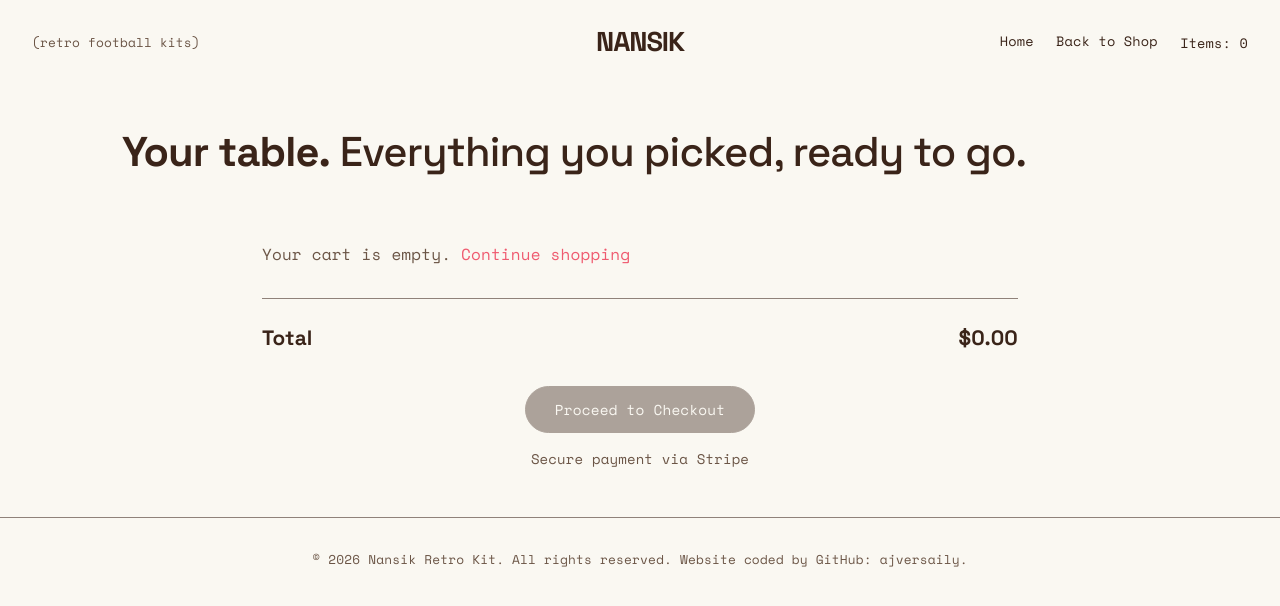
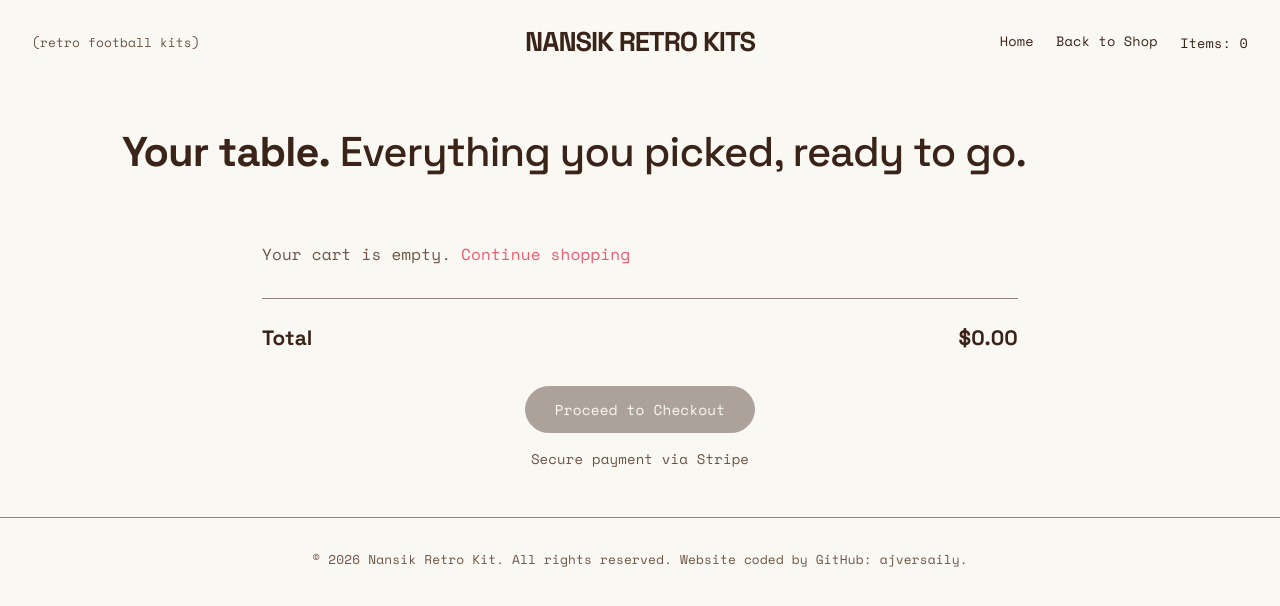
Before and after one commit to Nansik-png/NansikRetroKit.github.io, a plain HTML site: page cart.html in a window 1280 px wide. Drawn offline with nearby package versions, Linux system fonts and the light colour scheme.

Commit message:
Update cart.html

```diff
--- a/cart.html
+++ b/cart.html
@@ -12,7 +12,7 @@
   <!-- Header -->
   <header class="site-header">
     <span class="site-tagline">(retro football kits)</span>
-    <h1 class="site-wordmark">NANSIK</h1>
+    <h1 class="site-wordmark">NANSIK RETRO KITS</h1>
     <nav class="site-nav">
       <a href="index.html">Home</a>
       <a href="shop.html">Back to Shop</a>
```
